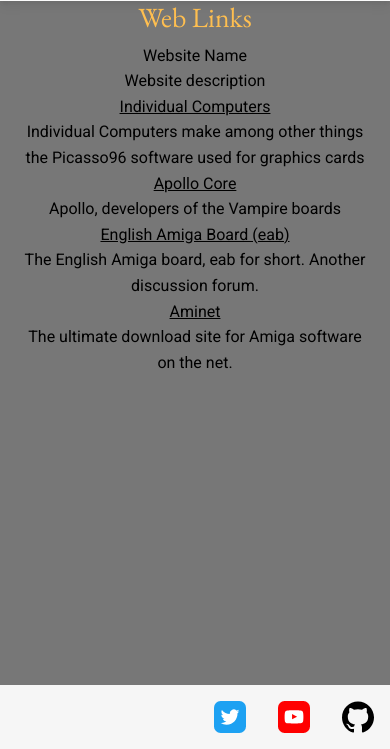
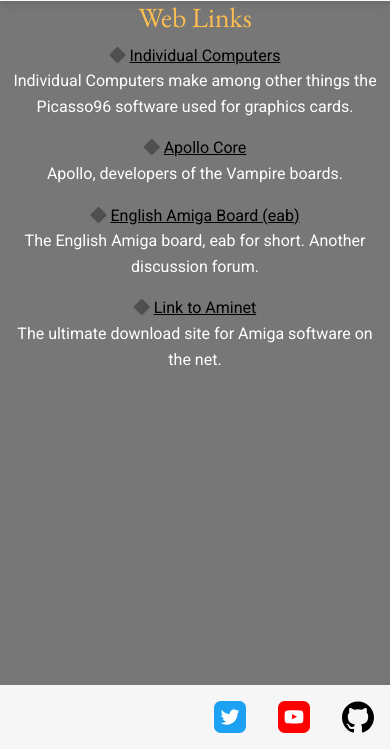
Before and after one commit to jonthorell/RetroLoversUnited, a Django app: page /links in a window 390 px wide. Shown: the part 95-844 px from the top of the page. Run offline with Django 3.2, Linux system fonts and the light colour scheme; some libraries are stand-ins or nearby versions.

Commit message:
Fix: The initial version of the links list looked awful on mobile. New attempt. Also targets the a: links to only affect links that has a parent with classname target-link included, to make sure it is possible to avoid the navbar links to change appearance.

```diff
--- a/retro/templates/retro/links.html
+++ b/retro/templates/retro/links.html
@@ -4,50 +4,20 @@
 
 {% block content %}
 
-<div class="container-fluid text-center">
+<div class="container-fluid text-center target-link">
     <h1>Web Links</h1>
-    <div class="container-fluid">
-        <div class="row">
-            <div class="col-md web-header">
-                Website Name
-            </div>
-            <div class="col-md web-header">
-                Website description
-            </div>
-        </div>
-        <div class="row">
-            <div class="col-md web-header">
-                <a href="http://wiki.icomp.de/wiki/Main_Page" target="_blank" alt="Link to Individual Computers">Individual Computers</a>
-            </div>
-            <div class="col-md web-header">
-                Individual Computers make among other things the Picasso96 software used for graphics cards
-            </div>
-        </div>
-        <div class="row">
-            <div class="col-md web-header">
-                <a href="http://www.apollo-core.com/" target="_blank" alt="Link to Apollo Core">Apollo Core</a>
-            </div>
-            <div class="col-md web-header">
-                Apollo, developers of the Vampire boards
-            </div>
-        </div>
-        <div class="row">
-            <div class="col-md web-header">
-                <a href="https://eab.abime.net/index.php" target="_blank" alt="Link to the English Amiga board">English Amiga Board (eab)</a>
-            </div>
-            <div class="col-md web-header">
-                The English Amiga board, eab for short. Another discussion forum.
-            </div>
-        </div>
-        <div class="row">
-            <div class="col-md web-header">
-                <a href="http://aminet.net/" target="_blank" alt="Link to Aminet">Aminet</a>
-            </div>
-            <div class="col-md web-header">
-                The ultimate download site for Amiga software on the net.
-            </div>
-        </div>
-    </div>
+    <i class="fa-solid fa-diamond"></i>
+    <a href="http://wiki.icomp.de/wiki/Main_Page" target="_blank" alt="Link to Individual Computers">Individual Computers</a>
+    <p>Individual Computers make among other things the Picasso96 software used for graphics cards.</p>
+    <i class="fa-solid fa-diamond"></i>
+    <a href="http://www.apollo-core.com/" target="_blank" alt="Link to Apollo Core">Apollo Core</a>
+    <p>Apollo, developers of the Vampire boards.</p>
+    <i class="fa-solid fa-diamond"></i>
+    <a href="https://eab.abime.net/index.php" target="_blank" alt="Link to the English Amiga board">English Amiga Board (eab)</a>
+    <p>The English Amiga board, eab for short. Another discussion forum.</p>
+    <i class="fa-solid fa-diamond"></i>
+    <a href="http://aminet.net/" target="_blank" alt="Link to Aminet">Link to Aminet</a>
+    <p>The ultimate download site for Amiga software on the net.</p>
 </div>
 
 
--- a/static/css/style.css
+++ b/static/css/style.css
@@ -118,25 +118,25 @@ footer {
 /* links */
 
 /* unvisited link */
-a:link {
+.target-link a:link {
     color: var(--black);
     text-decoration: underline;
 }
 
 /* visited link */
-a:visited {
+.target-link a:visited {
     color: var(--black);
     text-decoration: underline;
 }
 
 /* mouse over link */
-a:hover {
+.target-link a:hover {
     color: hotpink;
     text-decoration: underline;
 }
 
 /* selected link */
-a:active {
-    color: blue;
+.target-link a:active {
+    color: var(--black);
     text-decoration: underline;
 }
```
